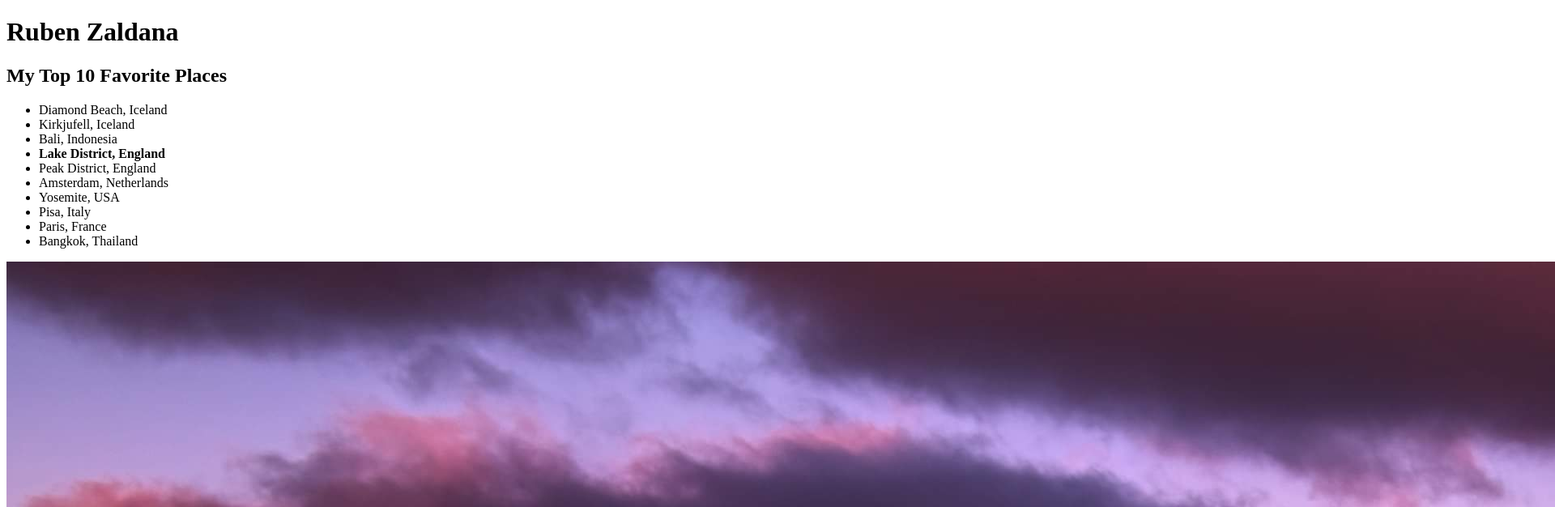
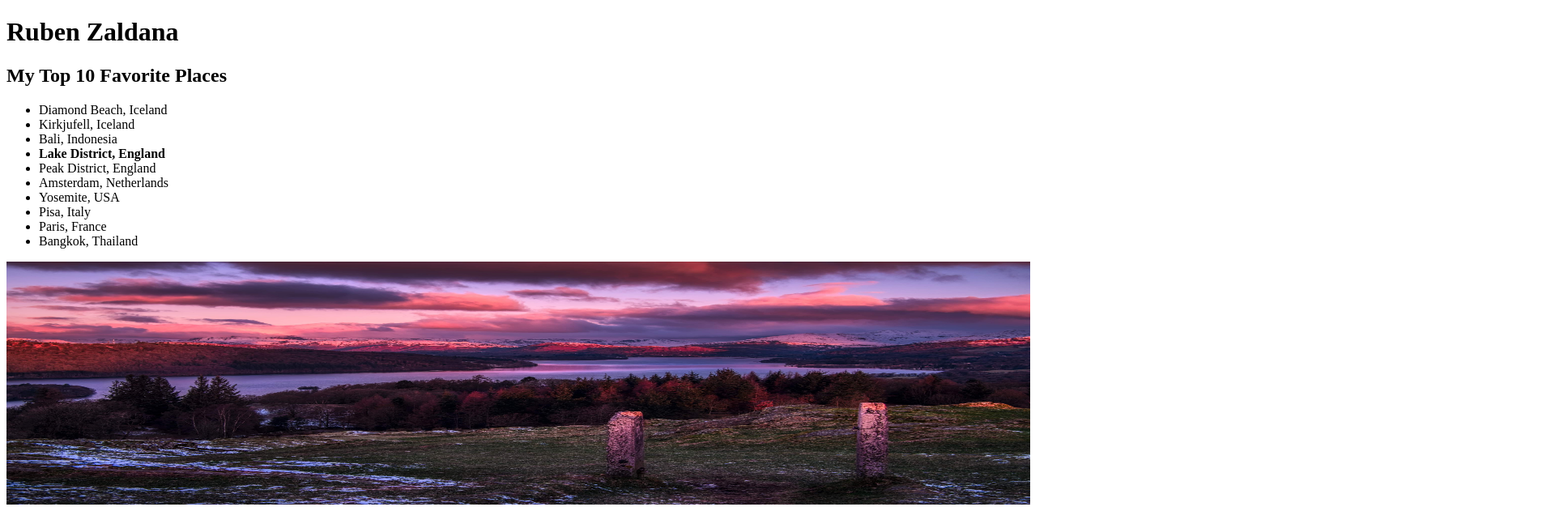
Before and after one commit to Zaldana/Zaldana.github.io, a plain HTML site: page index.html in a window 1280 px wide. Shown: the top 626 px of the page at 81% size, 1920 px wide, since content can reach past the window. Drawn offline with Linux system fonts and the light colour scheme.

Commit message:
Update index.html

```diff
--- a/index.html
+++ b/index.html
@@ -21,7 +21,7 @@
     <li>Paris, France</li>
     <li>Bangkok, Thailand</li>
 </ul>
-<img src="https://raw.githubusercontent.com/Zaldana/Zaldana.github.io/main/LakeDistrict.JPEG" alt="Lake District">
+<img src="https://raw.githubusercontent.com/Zaldana/Zaldana.github.io/main/LakeDistrict.JPEG" alt="Lake District" style="width:100%;height:300px;">
 
 </body>
 </html>
```
